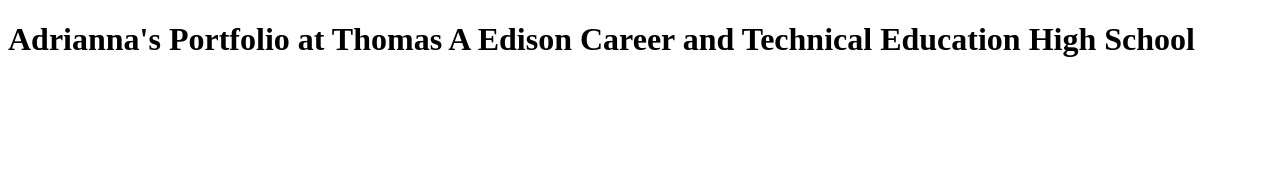
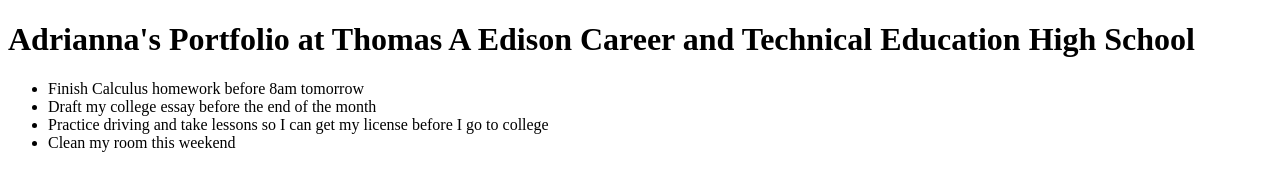
Before and after one commit to adriannas3/adriannaportfolio.github.io, a plain HTML site: page index.html in a window 1280 px wide. Drawn offline with Linux system fonts and the light colour scheme.

Commit message:
Update index.html
Added a to-do list

```diff
--- a/index.html
+++ b/index.html
@@ -10,6 +10,12 @@
     <h1>
       Adrianna's Portfolio at Thomas A Edison Career and Technical Education High School
     </h1>
+    <ul>
+      <li>Finish Calculus homework before 8am tomorrow</li>
+      <li>Draft my college essay before the end of the month</li>
+      <li>Practice driving and take lessons so I can get my license before I go to college</li>
+      <li>Clean my room this weekend</li>
+    </ul>
   </body>
 
 
```
